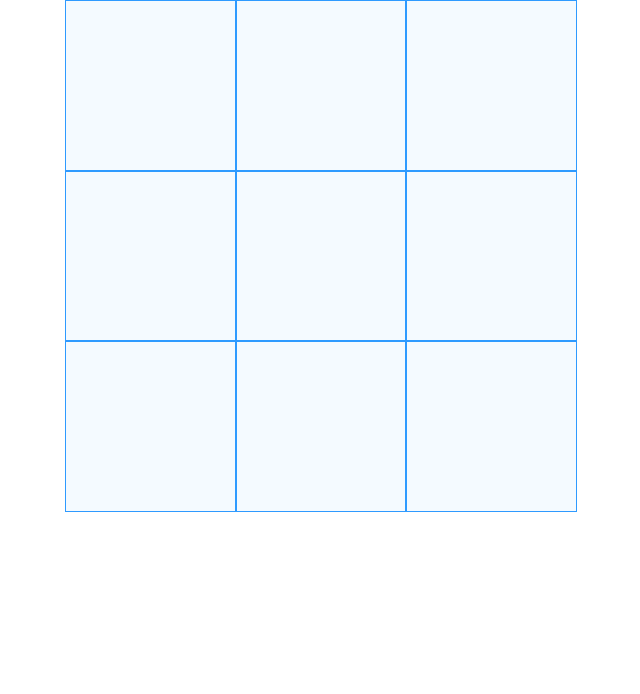
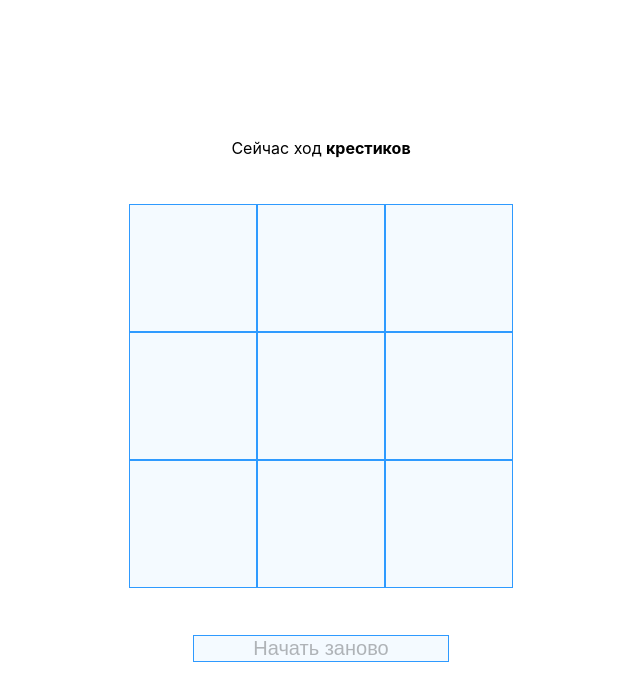
Before and after one commit to pugnitator/Module-2.-React.-Tic-tac-toe, a React (Create React App) app in the folder my-app/: page / in a window 1280 px wide. Shown: the top 694 px of the page, without its empty margins (319-959 px from the left). Built offline with nearby package versions, Linux system fonts and the light colour scheme.

Commit message:
add Informing & restartButton

```diff
--- a/my-app/src/App.css
+++ b/my-app/src/App.css
@@ -0,0 +1,6 @@
+#root {
+    height: 70%;
+    display: flex;
+    flex-direction: column;
+    gap: 10px;
+}
--- a/my-app/src/components/App.jsx
+++ b/my-app/src/components/App.jsx
@@ -1,11 +1,34 @@
-import React, {useState} from 'react';
-import '../App.css';
-import { FieldLayout } from './Field';
+import React, { useState } from "react";
+import "../App.css";
+import { FieldLayout } from "./Field";
+import { Informing } from "./Information";
+import { Restart } from "./Restart";
 
 export function App() {
-  const [cells, setCells] = useState(["", "", "", "", "", "", "", "", ""]);
-  const [gamer, setGamer] = useState(true); 	//true - крестик, false - это нолик
-  return (
-      <FieldLayout props = {{'cells': cells, 'setCells': setCells, 'gamer': gamer, 'setGamer': setGamer}}></FieldLayout>
-  );
+  const emptyArray = ["", "", "", "", "", "", "", "", ""]
+	const [cells, setCells] = useState(emptyArray);
+	const [gamer, setGamer] = useState(true); //true - крестик, false - это нолик
+	const [gameIsOver, setGameIsOver] = useState(false);
+
+	return (
+		<>
+			<Informing
+				props={{
+					'gamer': gamer,
+					'cells': cells,
+					'gameIsOver': gameIsOver,
+				}}></Informing>
+			<FieldLayout
+				props={{
+					'cells': cells,
+					'setCells': setCells,
+					'gamer': gamer,
+					'setGamer': setGamer,
+				}}></FieldLayout>
+      <Restart props={{
+        'cells': cells,
+        'setCells': setCells,
+        'emptyArray': emptyArray}}></Restart>
+		</>
+	);
 }
--- a/my-app/src/components/Field.jsx
+++ b/my-app/src/components/Field.jsx
@@ -10,8 +10,8 @@ export function FieldLayout(props) {
 		grid-template: repeat(3, 1fr) / repeat(3, 1fr);
 		box-sizing: border-box;
 		margin: auto;
-		height: 40vw;
-		width: 40vw;
+		height: 30vw;
+		width: 30vw;
 	`;
 
 	function onClickButton(e) {
--- a/my-app/src/components/Information.jsx
+++ b/my-app/src/components/Information.jsx
@@ -0,0 +1,23 @@
+import React from "react";
+import styled from "styled-components";
+
+export function Informing(props) {
+    const {gamer, gameIsOver, winner} = props.props;
+
+    return(
+        <GameInfo>
+            <Winner hidden={!gameIsOver}>Победитель: {winner}</Winner>
+            <WhoseTurn hidden={gameIsOver}>Сейчас ход <strong>{gamer? 'крестиков' : 'ноликов'}</strong></WhoseTurn>
+        </GameInfo>
+    )
+}
+
+const GameInfo = styled.div`
+    text-align: center;
+    margin: auto;
+`;
+
+const Winner = styled.p.attrs(props => ({
+    'hidden': props['hidden']
+}))``;
+const WhoseTurn = styled.p``;
--- /dev/null
+++ b/my-app/src/components/Restart.jsx
@@ -0,0 +1,29 @@
+import React from "react";
+import styled from "styled-components";
+
+export function Restart(props) {
+    const {cells, setCells, emptyArray} = props.props;
+    const canRestart = cells.filter(item => item !== '').length === 0 ? false : true;
+
+
+    function onClickButton() {
+        setCells(emptyArray);
+    }
+
+    return(
+        <RestartButton disabled={!canRestart} onClick={onClickButton}>Начать заново</RestartButton>
+    )
+}
+
+const RestartButton = styled.button.attrs(props => ({
+    'disabled': props['disabled']}))`
+    margin: auto;
+    background-color: #f4faff;
+	border: 1px solid #2e9aff;
+	&:hover {
+		background-color: #e6ebf0;
+		cursor: pointer;
+	};
+	font-size: 20px;
+    width: 20vw;
+`
--- a/my-app/src/index.css
+++ b/my-app/src/index.css
@@ -5,6 +5,7 @@ html {
 body {
   margin: 0;
   height: 100%;
+  align-content: center;
   font-family: -apple-system, BlinkMacSystemFont, 'Segoe UI', 'Roboto', 'Oxygen',
     'Ubuntu', 'Cantarell', 'Fira Sans', 'Droid Sans', 'Helvetica Neue',
     sans-serif;
@@ -16,3 +17,7 @@ code {
   font-family: source-code-pro, Menlo, Monaco, Consolas, 'Courier New',
     monospace;
 }
+
+p {
+  margin: 0;
+}
```
